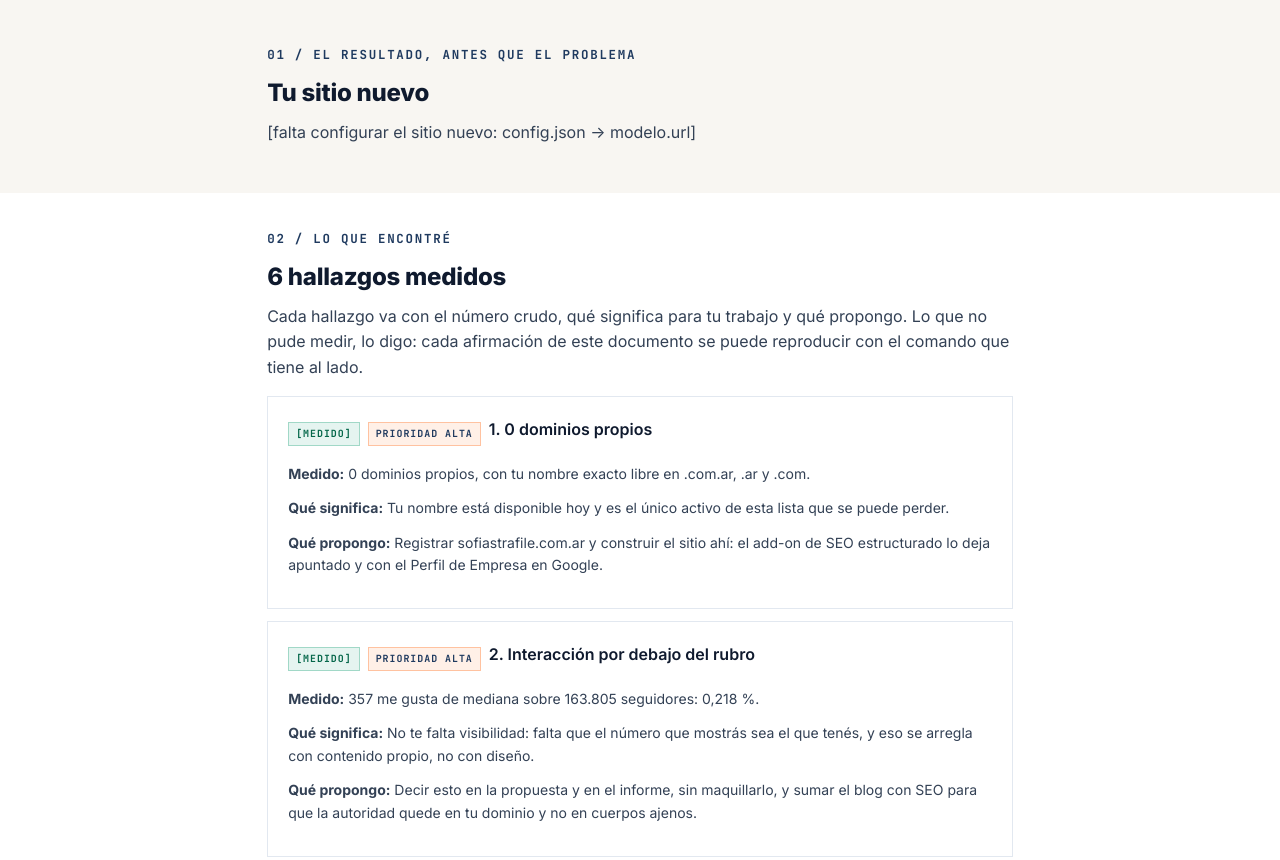
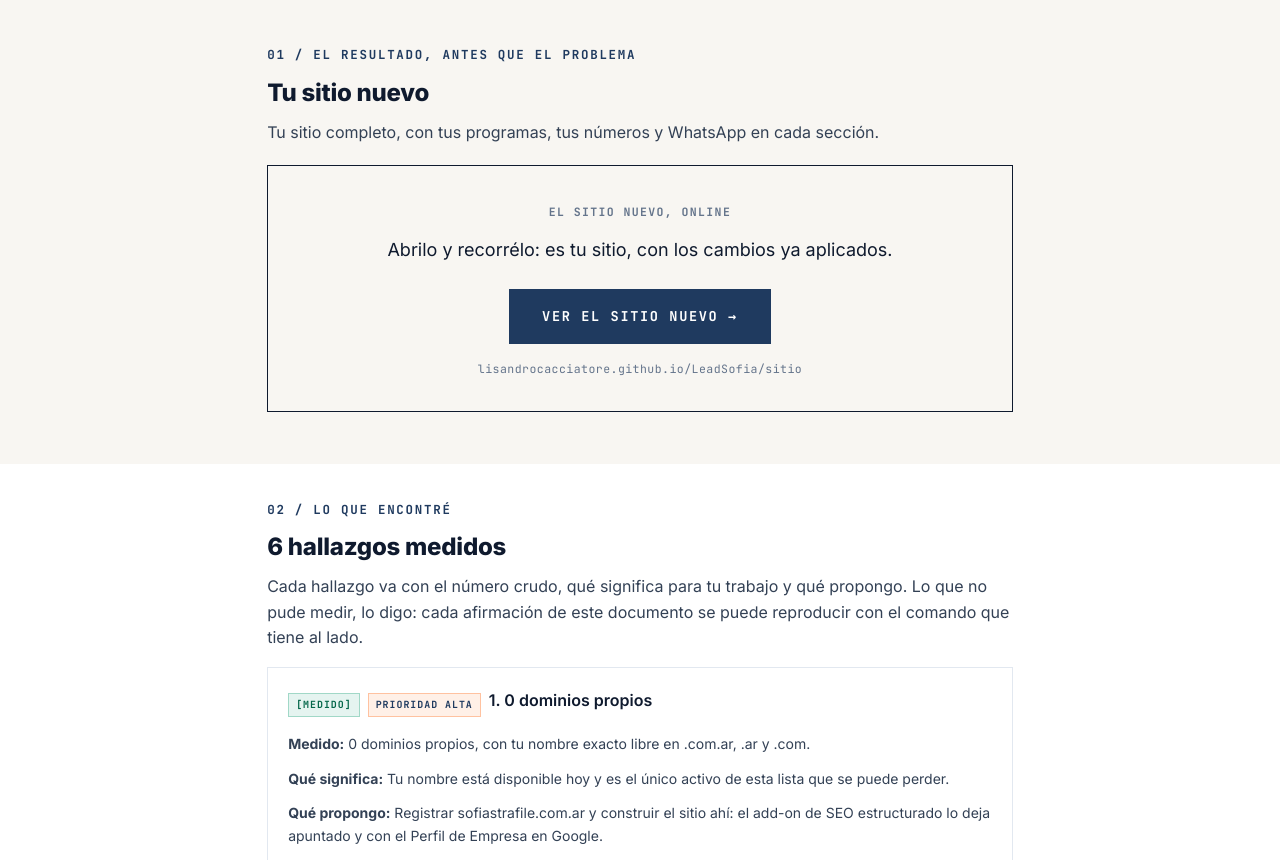
Before and after one commit to LisandroCacciatore/LeadSofia, a website: page 01-propuesta/propuesta.html in a window 1280 px wide. Shown: the part 1000-1860 px from the top of the page. Drawn offline with Linux system fonts and the light colour scheme.

Commit message:
Enchufar la URL publicada del sitio nuevo en la propuesta y la portada

```diff
--- a/01-propuesta/propuesta.html
+++ b/01-propuesta/propuesta.html
@@ -825,7 +825,14 @@ li { margin-bottom: var(--space-2); }
   <div class="wrap">
     <span class="eyebrow">01 / El resultado, antes que el problema</span>
     <h2 style="font-size:1.5rem;margin-top:.75rem">Tu sitio nuevo</h2>
-    <p>[falta configurar el sitio nuevo: config.json → modelo.url]</p>
+
+    <p>Tu sitio completo, con tus programas, tus números y WhatsApp en cada sección.</p>
+    <div class="portal">
+      <span class="label-mono">El sitio nuevo, online</span>
+      <p class="portal-lead">Abrilo y recorrélo: es tu sitio, con los cambios ya aplicados.</p>
+      <a class="btn btn-brand btn-lg" href="https://lisandrocacciatore.github.io/LeadSofia/sitio/">Ver el sitio nuevo &rarr;</a>
+      <p class="portal-url">lisandrocacciatore.github.io/LeadSofia/sitio</p>
+    </div>
   </div>
 </section>
 
@@ -1055,7 +1062,7 @@ li { margin-bottom: var(--space-2); }
     <div class="cta-row">
       <a class="btn btn-brand" href="mailto:lisandrocacciatore@gmail.com?subject=Hablemos%20sobre%20mi%20sitio&body=Hola%2C%20quiero%20agendar%20la%20llamada%20de%2020%20minutos.">Agendar llamada de 20 minutos &rarr;</a>
       <a class="btn btn-ink" href="mailto:lisandrocacciatore@gmail.com?subject=Acepto%20la%20propuesta%20-%20Sofía%20Strafile&body=Hola%2C%20acepto%20la%20propuesta.%20Arrancamos.">Aceptar propuesta &rarr;</a>
-
+      <a class="btn btn-light" href="https://lisandrocacciatore.github.io/LeadSofia/sitio/" rel="noopener">Ver el sitio nuevo &nearr;</a>
     </div>
     <p style="margin-top:1rem"><small>Si no te sirve el mail, respondé este mensaje con «dale, hablemos» y coordinamos.
        Si preferís que no te escriba más, respondé «no gracias» y no vuelvo a contactarte. Sin insistencia.</small></p>
--- a/config.json
+++ b/config.json
@@ -46,7 +46,7 @@
     "dominioPrevisto": "https://sofiastrafile.com.ar"
   },
   "modelo": {
-    "url": "",
+    "url": "https://lisandrocacciatore.github.io/LeadSofia/sitio/",
     "titulo": "Sitio nuevo",
     "bajada": "Tu sitio completo, con tus programas, tus números y WhatsApp en cada sección.",
     "caption": "Nuevo — sitio propio en tu nombre, sin el chrome de Linktree y sin llamadas a terceros",
```
Also changed, not shown: 00-auditoria/informe.html (+1 -1 lines).
